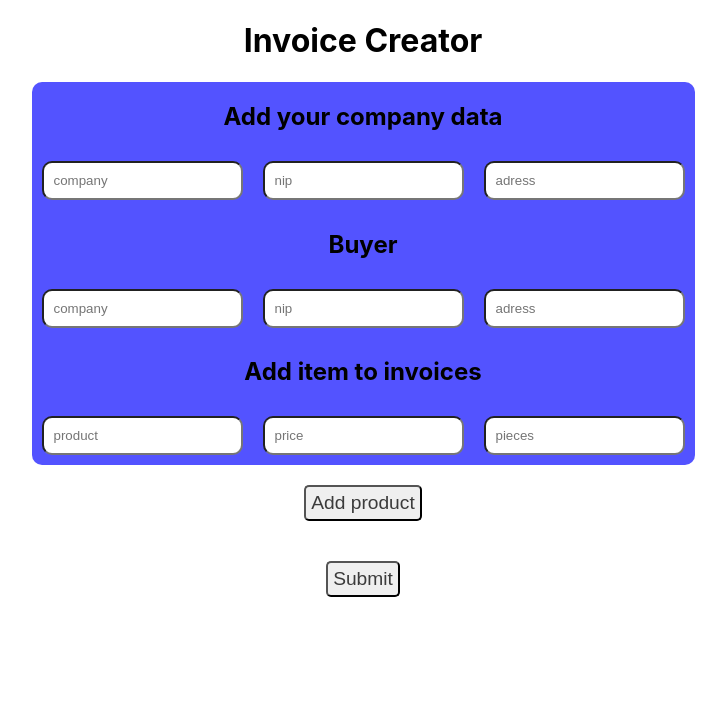
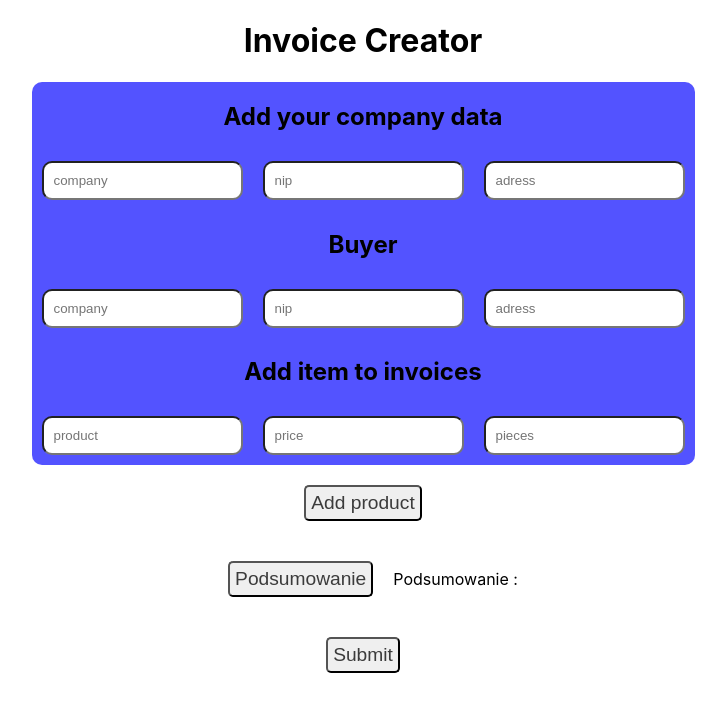
Before and after one commit to marcinoles87/invoicecreator, a React (Create React App) app: page / in a window 1280 px wide. Shown: the top 712 px of the page, without its empty margins (277-1003 px from the left). Built offline with nearby package versions, Linux system fonts and the light colour scheme.

Commit message:
add sum function

```diff
--- a/src/App.js
+++ b/src/App.js
@@ -1,6 +1,6 @@
 
 import './App.css';
-import {useState} from 'react'
+import {useEffect, useState} from 'react'
 
 function App() {
 
@@ -21,13 +21,14 @@ function App() {
   const [allProduct , setAllProduct] = useState([]);
 
 
-  const total = () => {
-     const totall = allProduct.reduce( (prev, current) => prev + current.sum , 0);
-    return <p> Total : {totall} </p>
-  }
+  // useEffect( () => {
+  //   setSum( prev => [...allProduct])
+  // } , [sum])
+
+
 
   const addProduct = (e,index) => {
-    e.preventDefault()
+    // e.preventDefault()
 
 
     const element = {
@@ -43,22 +44,23 @@ function App() {
     setPrice('');
     setPieces('');
 
-    const inp = document.querySelectorAll('.item');
+    const inp = document.querySelector('.item');
     inp.value=''
 
-    setSum(
-      total()
-    )
 
-    console.log(sum)
 
   }
 
-  console.log(allProduct)
+  const handlePodsumowanie = () => {
+    const total = () => {
+      const totall = allProduct.reduce( (prev, current) => prev + current.sum , 0);
+      setSum(totall)
+   }
+  }
+
+
 
   const handleSubmit = () => {
-
-
 
   }
 
@@ -97,14 +99,19 @@ function App() {
         {allProduct.map( (item) => {
           return(
             <>
-              <p>{item.product} , cena/szt : {item.price} , sztuk : {item.pieces} , do zapłaty : {(item.sum)}</p>
+              <p>{item.product} , cena/szt : {item.price} , sztuk : {item.pieces} , do zapłaty :  {item.sum}</p>
 
 
             </>
           )
         })}
 
-        {sum}
+
+        <div className='suma'>
+          <button onClick={handlePodsumowanie}>Podsumowanie</button>
+          Podsumowanie : {sum}
+        </div>
+
 
       </div>
 
```
